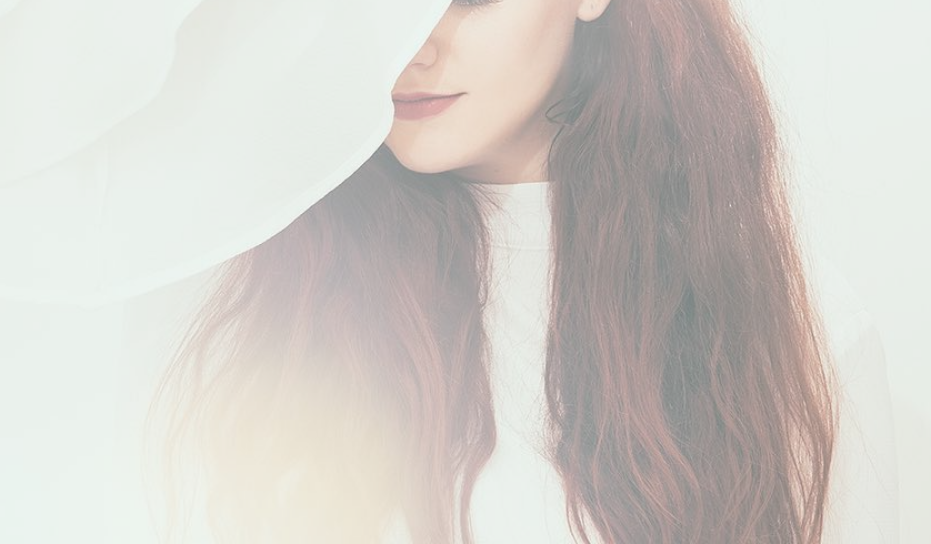
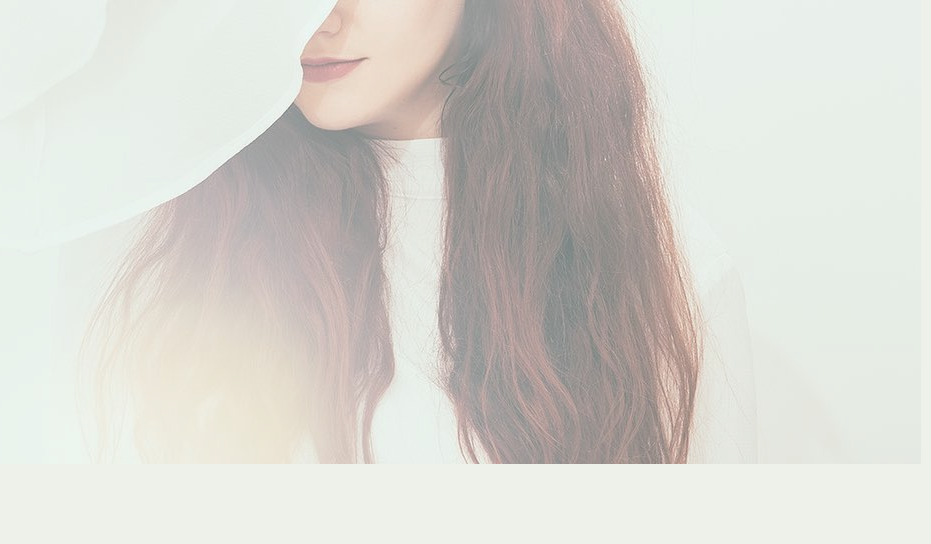
Before and after one commit to zveinn/unastef-website, a plain HTML site: page index.html in a window 1280 px wide. Shown: the part 256-800 px from the top of the page, without its empty margins (159-1090 px from the left). Drawn offline with Linux system fonts and the light colour scheme.

Commit message:
new layout

```diff
--- a/css/style-una.css
+++ b/css/style-una.css
@@ -63,7 +63,7 @@ h1 {
         }
 
 #image-container {
-    position: absolute; bottom: 0; left: 0; right: 0;
+    position: absolute; top: 0px; left: 0px;
     font-size: 0;
     text-align: center;
     z-index: 1;
@@ -72,7 +72,7 @@ h1 {
 
     #image-container img {
         width: auto;
-        height: calc(100vh);
+        height: 100%;
         z-index: 1;
     }
 
```
